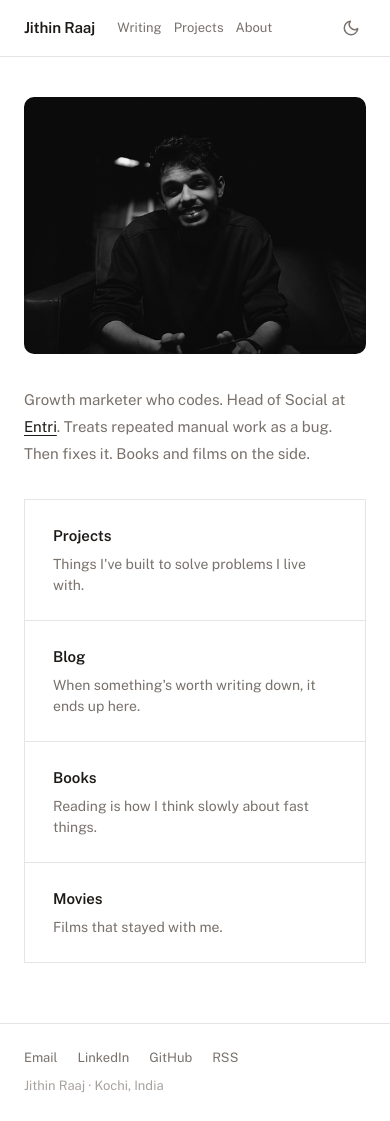
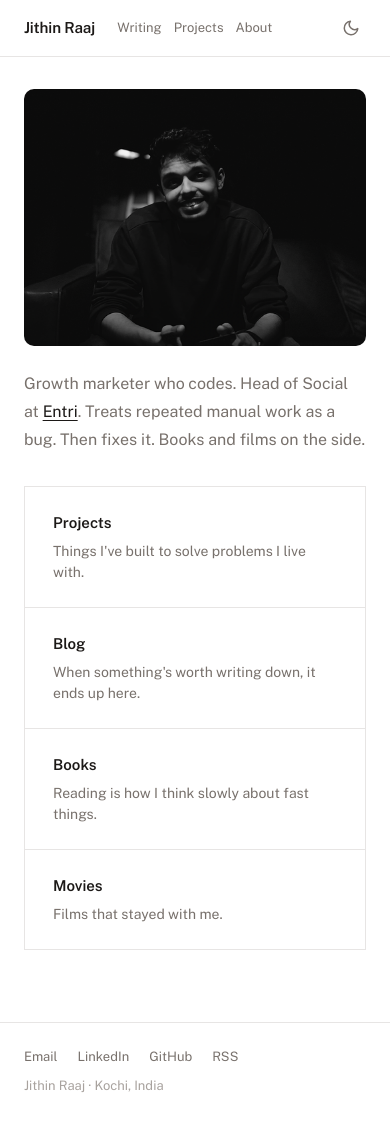
Before and after one commit to jithinrajtk/jithinrajtk.github.io, a Jekyll site: the page built from index.html, in a window 390 px wide and 1121 px high. Built offline with Jekyll 4.4.1, drawn with Linux system fonts in a browser that asks for light colours.

Commit message:
Clean CSS — remove dead code, uniform spacing across all pages

```diff
--- a/assets/css/main.css
+++ b/assets/css/main.css
@@ -1,5 +1,5 @@
 /* ===========================
-   CSS Custom Properties
+   Variables
    =========================== */
 
 :root {
@@ -12,7 +12,6 @@
   --border: #e7e5e4;
   --link: #1c1917;
   --accent: #d97706;
-  --accent-light: #fef3c7;
   --tag-bg: #f5f5f4;
   --tag-text: #57534e;
   --code-bg: #f5f5f4;
@@ -28,7 +27,6 @@
   --border: #2a2825;
   --link: #e8e5e1;
   --accent: #f59e0b;
-  --accent-light: #292109;
   --tag-bg: #1c1b1a;
   --tag-text: #a8a29e;
   --code-bg: #1c1b1a;
@@ -137,7 +135,6 @@
   padding: 4px 8px;
   border-radius: 6px;
   transition: color 0.15s ease, background-color 0.15s ease;
-  font-weight: 400;
 }
 
 .site-nav a:hover {
@@ -175,36 +172,12 @@
 [data-theme="dark"]  .icon-sun  { display: block; }
 [data-theme="dark"]  .icon-moon { display: none;  }
 
-.profile-photo {
-  width: 36px;
-  height: 36px;
-  border-radius: 50%;
-  object-fit: cover;
-  flex-shrink: 0;
-}
-
-.site-name {
-  display: block;
-  font-size: 1.125rem;
-  font-weight: 600;
-  color: var(--text);
-  letter-spacing: -0.01em;
-  line-height: 1.2;
-}
-
-.site-tagline {
-  display: block;
-  font-size: 0.875rem;
-  color: var(--text-muted);
-  margin-top: 2px;
-}
-
 /* ===========================
-   Home Page
+   Home
    =========================== */
 
 .home {
-  padding: 28px 0 64px;
+  padding: 32px 0 64px;
 }
 
 .home-intro {
@@ -218,7 +191,7 @@
   object-fit: cover;
   object-position: center 60%;
   display: block;
-  margin-bottom: 32px;
+  margin-bottom: 24px;
   filter: grayscale(15%);
   transition: filter 0.4s ease;
   cursor: default;
@@ -239,36 +212,6 @@
   color: var(--text);
   text-decoration: underline;
   text-underline-offset: 3px;
-}
-
-/* More button */
-.more-btn {
-  background: none;
-  border: none;
-  cursor: pointer;
-  font-size: inherit;
-  font-family: inherit;
-  color: var(--text-faint);
-  padding: 0;
-  text-decoration: underline;
-  text-underline-offset: 3px;
-  text-decoration-color: var(--border);
-}
-
-.more-btn:hover {
-  color: var(--text-muted);
-}
-
-.bio-more {
-  margin-top: 1em;
-}
-
-.bio-more p {
-  margin-bottom: 1em;
-}
-
-.bio-more p:last-child {
-  margin-bottom: 0;
 }
 
 /* Section grid */
@@ -307,86 +250,29 @@
   line-height: 1.5;
 }
 
-@media (max-width: 500px) {
-  .section-grid {
-    grid-template-columns: 1fr;
-  }
+/* ===========================
+   Writing list
+   =========================== */
+
+.writing-page {
+  padding: 32px 0 64px;
 }
 
-.home-profile {
-  display: flex;
-  align-items: center;
-  gap: 20px;
-  margin-bottom: 32px;
+.page-heading {
+  margin-bottom: 28px;
 }
 
-.profile-photo {
-  width: 64px;
-  height: 64px;
-  border-radius: 50%;
-  object-fit: cover;
-  flex-shrink: 0;
-}
-
-.home-name {
-  font-size: 1.375rem;
+.page-heading h1 {
+  font-size: 1.125rem;
   font-weight: 600;
-  letter-spacing: -0.02em;
-  line-height: 1.2;
   margin-bottom: 4px;
 }
 
-.home-tagline {
+.page-heading p {
   font-size: 0.9375rem;
   color: var(--text-muted);
 }
 
-.home-bio {
-  font-size: 0.9375rem;
-  color: var(--text-muted);
-  line-height: 1.8;
-}
-
-.home-bio p {
-  margin-bottom: 1.1em;
-}
-
-.home-bio p:last-child {
-  margin-bottom: 0;
-}
-
-.home-bio a {
-  color: var(--text);
-  text-decoration: underline;
-  text-underline-offset: 3px;
-}
-
-.home-section {
-  margin-bottom: 52px;
-}
-
-.home-section-label {
-  font-size: 0.75rem;
-  font-weight: 600;
-  letter-spacing: 0.08em;
-  text-transform: uppercase;
-  color: var(--text-faint);
-  margin-bottom: 16px;
-}
-
-.home-section-more {
-  font-size: 0.875rem;
-  color: var(--accent);
-  text-decoration: none;
-  font-weight: 500;
-}
-
-.home-section-more:hover {
-  text-decoration: underline;
-  text-underline-offset: 3px;
-}
-
-/* Post list on home */
 .post-list {
   list-style: none;
 }
@@ -423,96 +309,8 @@
   font-variant-numeric: tabular-nums;
 }
 
-/* Project cards on home */
-.project-list {
-  display: flex;
-  flex-direction: column;
-  gap: 0;
-}
-
-.project-card {
-  display: flex;
-  flex-direction: column;
-  gap: 4px;
-  padding: 14px 0;
-  border-bottom: 1px solid var(--border);
-  text-decoration: none;
-}
-
-.project-card:first-child {
-  border-top: 1px solid var(--border);
-}
-
-.project-card:hover {
-  text-decoration: none;
-}
-
-.project-card:hover .project-card-title {
-  text-decoration: underline;
-  text-underline-offset: 3px;
-}
-
-.project-card-header {
-  display: flex;
-  align-items: center;
-  gap: 8px;
-}
-
-.project-card-title {
-  font-size: 0.9375rem;
-  font-weight: 500;
-  color: var(--text);
-}
-
-.project-card-desc {
-  font-size: 0.875rem;
-  color: var(--text-muted);
-  line-height: 1.5;
-}
-
-/* Now section on home */
-.now-snippet {
-  font-size: 0.9375rem;
-  color: var(--text-muted);
-  line-height: 1.7;
-}
-
-.now-snippet p + p {
-  margin-top: 12px;
-}
-
-.now-snippet a {
-  color: var(--text);
-  text-decoration: underline;
-  text-underline-offset: 3px;
-}
-
-/* ===========================
-   Writing List Page
-   =========================== */
-
-.writing-page {
-  padding: 48px 0 80px;
-}
-
-.page-heading {
-  margin-bottom: 32px;
-}
-
-.page-heading h1 {
-  font-size: 1.25rem;
-  font-weight: 600;
-  letter-spacing: -0.02em;
-  margin-bottom: 6px;
-}
-
-.page-heading p {
-  font-size: 0.9375rem;
-  color: var(--text-muted);
-}
-
 .post-year-group {
-  margin-bottom: 32px;
+  margin-bottom: 28px;
 }
 
 .post-year {
@@ -525,15 +323,15 @@
 }
 
 /* ===========================
-   Blog Post
+   Blog post
    =========================== */
 
 .post {
-  padding: 48px 0 80px;
+  padding: 32px 0 64px;
 }
 
 .post-header {
-  margin-bottom: 40px;
+  margin-bottom: 36px;
 }
 
 .post-meta {
@@ -559,24 +357,6 @@
   line-height: 1.6;
 }
 
-.post-footer {
-  margin-top: 56px;
-  padding-top: 24px;
-  border-top: 1px solid var(--border);
-}
-
-.back-link {
-  font-size: 0.875rem;
-  color: var(--text-muted);
-}
-
-.back-link:hover {
-  color: var(--text);
-  text-decoration: underline;
-  text-underline-offset: 3px;
-}
-
-/* Tags */
 .post-tags {
   display: flex;
   gap: 6px;
@@ -596,8 +376,23 @@
 [data-theme="dark"] .tag--live { background: #064e3b; color: #6ee7b7; }
 [data-theme="dark"] .tag--building { background: #292109; color: #fcd34d; }
 
+.post-footer {
+  margin-top: 48px;
+  padding-top: 20px;
+  border-top: 1px solid var(--border);
+}
+
+.back-link {
+  font-size: 0.875rem;
+  color: var(--text-muted);
+}
+
+.back-link:hover {
+  color: var(--text);
+}
+
 /* ===========================
-   Prose — blog post body
+   Prose
    =========================== */
 
 .prose {
@@ -606,7 +401,6 @@
   color: var(--text);
 }
 
-.prose h1,
 .prose h2,
 .prose h3,
 .prose h4 {
@@ -614,19 +408,14 @@
   letter-spacing: -0.02em;
   line-height: 1.3;
   margin-top: 2em;
-  margin-bottom: 0.75em;
+  margin-bottom: 0.6em;
 }
 
-.prose h2 { font-size: 1.25rem; }
-.prose h3 { font-size: 1.0625rem; }
+.prose h2 { font-size: 1.2rem; }
+.prose h3 { font-size: 1rem; }
 
-.prose p {
-  margin-bottom: 1.25em;
-}
-
-.prose p:last-child {
-  margin-bottom: 0;
-}
+.prose p { margin-bottom: 1.25em; }
+.prose p:last-child { margin-bottom: 0; }
 
 .prose a {
   color: var(--text);
@@ -635,17 +424,10 @@
   text-decoration-color: var(--border);
 }
 
-.prose a:hover {
-  text-decoration-color: var(--text);
-}
+.prose a:hover { text-decoration-color: var(--text); }
 
-.prose strong {
-  font-weight: 600;
-}
-
-.prose em {
-  font-style: italic;
-}
+.prose strong { font-weight: 600; }
+.prose em { font-style: italic; }
 
 .prose ul,
 .prose ol {
@@ -653,12 +435,10 @@
   margin-bottom: 1.25em;
 }
 
-.prose li {
-  margin-bottom: 0.4em;
-}
+.prose li { margin-bottom: 0.4em; }
 
 .prose blockquote {
-  border-left: 3px solid var(--accent);
+  border-left: 3px solid var(--border);
   padding-left: 1.25em;
   margin: 1.5em 0;
   color: var(--text-muted);
@@ -682,10 +462,7 @@
   margin: 1.5em 0;
 }
 
-.prose pre code {
-  background: none;
-  padding: 0;
-}
+.prose pre code { background: none; padding: 0; }
 
 .prose img {
   border-radius: 8px;
@@ -696,26 +473,25 @@
 .prose hr {
   border: none;
   border-top: 1px solid var(--border);
-  margin: 2.5em 0;
+  margin: 2em 0;
 }
 
 /* ===========================
-   Page layout (About, Now)
+   Pages (About, Now, Books, Movies, Projects)
    =========================== */
 
 .page {
-  padding: 48px 0 80px;
+  padding: 32px 0 64px;
 }
 
 .page-header {
-  margin-bottom: 36px;
+  margin-bottom: 28px;
 }
 
 .page-title {
-  font-size: 1.25rem;
+  font-size: 1.125rem;
   font-weight: 600;
-  letter-spacing: -0.02em;
-  margin-bottom: 8px;
+  margin-bottom: 4px;
 }
 
 .page-description {
@@ -723,12 +499,49 @@
   color: var(--text-muted);
 }
 
-/* ===========================
-   Projects Page
-   =========================== */
+.page-content.prose {
+  max-width: 580px;
+}
 
+/* Projects */
 .projects-page {
-  padding: 48px 0 80px;
+  padding: 32px 0 64px;
+}
+
+.project-card {
+  display: flex;
+  flex-direction: column;
+  gap: 4px;
+  padding: 14px 0;
+  border-bottom: 1px solid var(--border);
+  text-decoration: none;
+}
+
+.project-card:first-child {
+  border-top: 1px solid var(--border);
+}
+
+.project-card:hover .project-card-title {
+  text-decoration: underline;
+  text-underline-offset: 3px;
+}
+
+.project-card-header {
+  display: flex;
+  align-items: center;
+  gap: 8px;
+}
+
+.project-card-title {
+  font-size: 0.9375rem;
+  font-weight: 500;
+  color: var(--text);
+}
+
+.project-card-desc {
+  font-size: 0.875rem;
+  color: var(--text-muted);
+  line-height: 1.5;
 }
 
 /* ===========================
@@ -759,9 +572,7 @@
   text-decoration: none;
 }
 
-.footer-links a:hover {
-  color: var(--text);
-}
+.footer-links a:hover { color: var(--text); }
 
 .footer-copy {
   font-size: 0.8125rem;
@@ -773,43 +584,24 @@
    =========================== */
 
 @media (max-width: 640px) {
-  .site-header .container {
-    gap: 16px;
+  .site-header .container { gap: 16px; }
+  .site-nav { gap: 0; }
+  .site-nav a { padding: 4px 6px; font-size: 0.8125rem; }
+
+  .section-grid { grid-template-columns: 1fr; }
+
+  .post-title { font-size: 1.375rem; }
+
+  .post-list-item {
+    flex-direction: column;
+    gap: 2px;
   }
 
-  .site-nav {
-    gap: 0;
-  }
-
-  .site-nav a {
-    padding: 4px 6px;
-    font-size: 0.8125rem;
-  }
-
-  .home {
-    padding: 40px 0 60px;
-  }
-
-  .home-name {
-    font-size: 1.25rem;
-  }
-
-  .post-title {
-    font-size: 1.375rem;
-  }
+  .post-list-date { font-size: 0.75rem; }
 
   .site-footer .container {
     flex-direction: column;
     align-items: flex-start;
     gap: 8px;
   }
-
-  .post-list-item {
-    flex-direction: column;
-    gap: 2px;
-  }
-
-  .post-list-date {
-    font-size: 0.75rem;
-  }
 }
```
